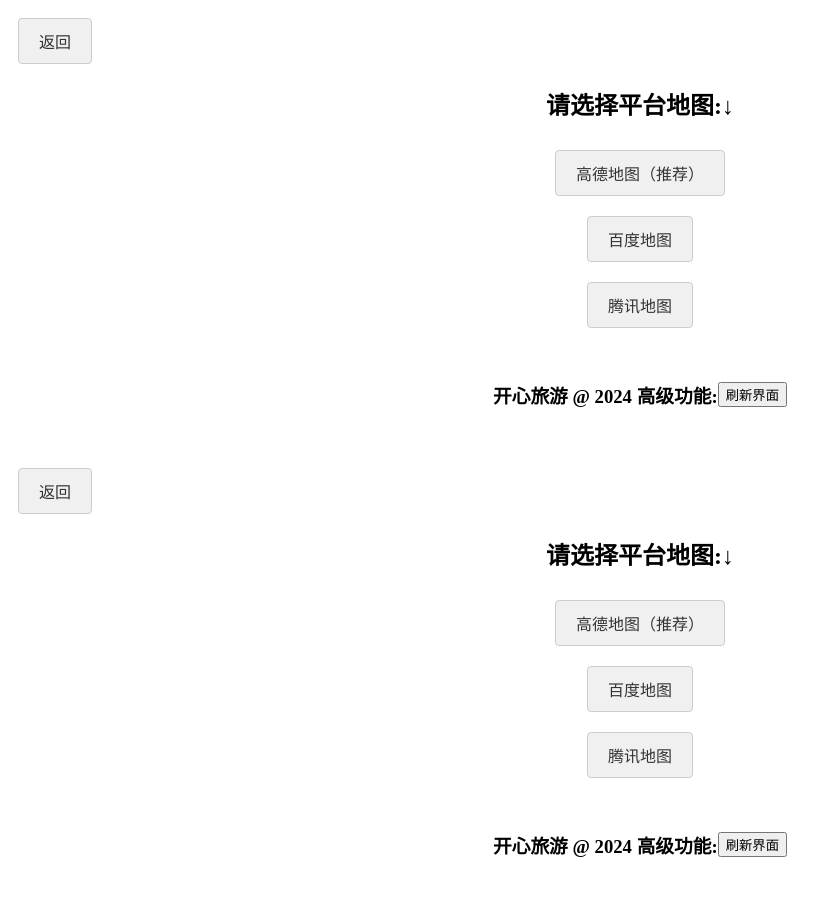
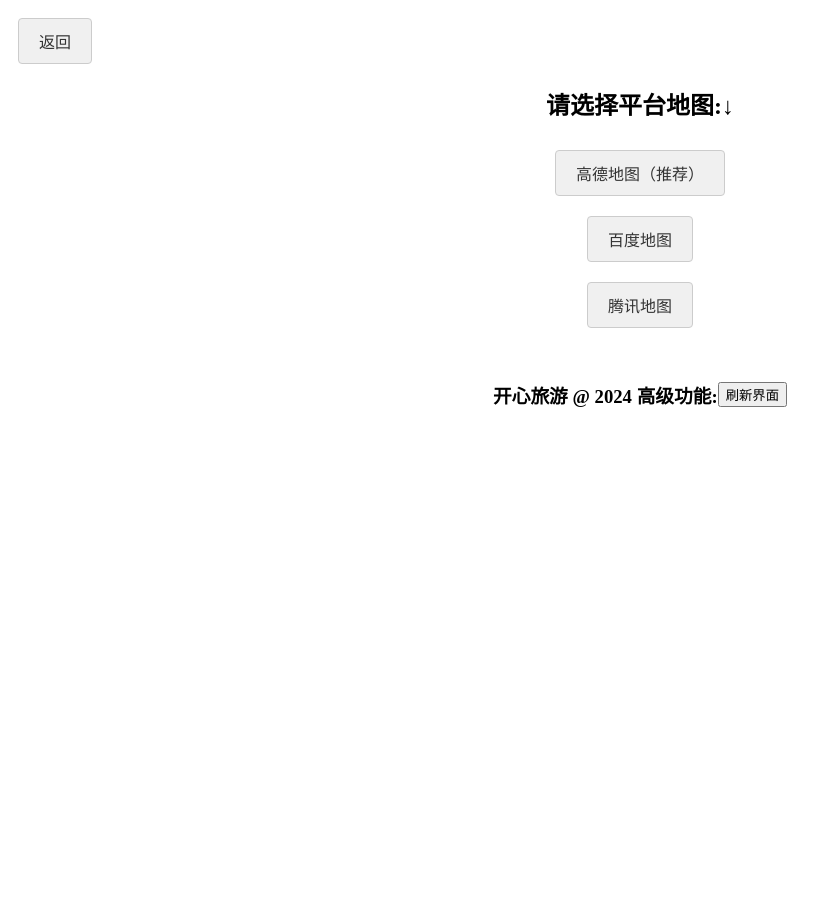
Before and after one commit to WERTYUwindows11/Have-fun, a plain HTML site: page 地图选择.html in a window 1280 px wide. Shown: the whole page, without its empty margins (0-832 px from the left). After the commit the page ends 800 px from the top, so only its background shows below. Drawn offline with Linux system fonts and the light colour scheme.

Commit message:
Update 地图选择.html

```diff
--- a/地图选择.html
+++ b/地图选择.html
@@ -123,129 +123,4 @@ function r1e() {
 
 </body>
 
-</html><!DOCTYPE html>
-<button class="deep-white-button"onclick="r1e()">返回</button>
-    <script>
-function r1e() {
-    window.location.href = "index.html";
-}
-</script>
-<meta name="viewport" content="width=device-width, initial-scale=1.0">
-<html>
-<head>
-<style>
-    /* 自定义深白色调的按钮样式 */
-    .deep-white-button {
-      background-color: #f0f0f0; /* 深白色背景 */
-      color: #333333; /* 深灰色文字 */
-      padding: 10px 20px; /* 内边距 */
-      border: 1px solid #cccccc; /* 浅灰色边框 */
-      border-radius: 4px; /* 圆角边框 */
-      cursor: pointer; /* 鼠标悬停时显示指针 */
-      font-size: 16px; /* 字体大小 */
-      text-align: center; /* 文字居中 */
-      display: inline-block; /* 使按钮内联显示 */
-      margin: 10px; /* 外边距 */
-      transition: background-color 0.3s; /* 平滑过渡效果 */
-    }
-
-    /* 鼠标悬停时的样式变化 */
-    .deep-white-button:hover {
-      background-color: #e0e0e0; /* 悬停时颜色稍微变深 */
-    }
-</style>
-<style>
-
-  .centered-container {
-         display: flex;
-         flex-direction: column;
-         justify-content: center;
-         align-items: center;
-         height: 32vh; /* 使用视口高度使容器占满整个屏幕高度 */
-         text-align: center; /* 文本居中 */
-   }
-
-</style>
-
-</style>
-
-</head>
-
-<body>
-
-
-
-<div class="centered-container">
-<h2>请选择平台地图:↓</h4>
-  <button class="deep-white-button"onclick="r1()">高德地图（推荐）</button>
-    <script>
-function r1() {
-    window.location.href = "https://m.amap.com/";
-}
-</script>
-<button class="deep-white-button"onclick="r2()">百度地图</button>
-    <script>
-function r2() {
-    window.location.href = "https://map.baidu.com/mobile/webapp/index/index/#:~:text=%E7%99%BE%E5%BA%A6%E5%9C%B0%E5%9B%BE.%20%E6%B5%8F%E8%A7%88%E5%9C%B0%E5%9B%BE";
-}
-</script>
-<button class="deep-white-button"onclick="r3()">腾讯地图</button>
-    <script>
-function r3() {
-    window.location.href = "https://map.qq.com/m/#:~:text=%E6%8F%90%E4%BE%9B%E5%85%A8%E5%9B%BD400%E5%A4%9A%E4%B8%AA%E5%9F%8E";
-}
-</script>
-
-  <!-- 你可以在这里放置任何你想要居中的内容 -->
-
-</div>
-
-
-
-</body>
-
 </html>
-<style>
-
-  .centered-contner {
-
-    display: flex; /* 启用Flexbox布局 */
-
-    justify-content: center; /* 水平居中 */
-
-    align-items: center; /* 垂直居中 */
-
-    height: 16vh; /* 使用视口高度，使容器占满整个屏幕高度 */
-
-    text-align: center; /* 文本居中 */
-
-  }
-
-</style>
-
-</head>
-
-<body>
-
-
-
-<div class="centered-contner">
-
-  <h3>开心旅游 @ 2024 高级功能:</h3>
-  <button onclick="r1e()">刷新界面</button>
-    <script>
-function r1e() {
-    window.location.href = "index.html";
-}
-</script>
-
-
-  <!-- 你可以在这里放置任何你想要居中的内容 -->
-
-</div>
-
-
-
-</body>
-
-</html>
```
